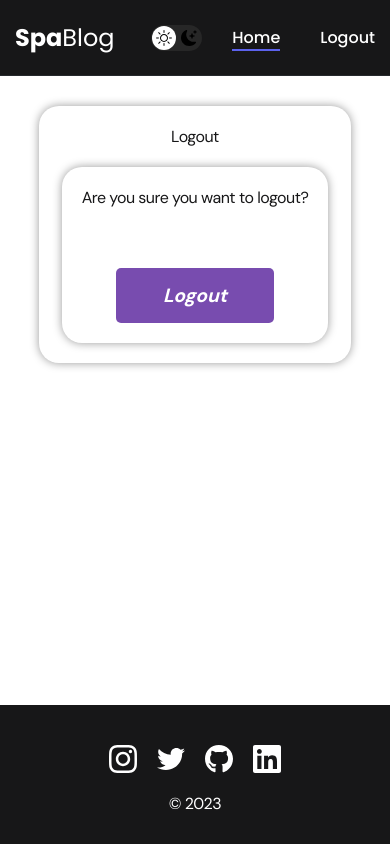
After one commit to Milamin-hub/SpaBlog, a Django app: page /logout/ in a window 390 px wide. The commit adds this page. Run offline with Django 4.2, Linux system fonts and the light colour scheme; the visitor is signed in with stand-in values (Sample User, id 1).

Commit message:
Add logout, login and sign up

```diff
--- a/SpaBlog/SpaBlog/urls.py
+++ b/SpaBlog/SpaBlog/urls.py
@@ -15,13 +15,19 @@ Including another URLconf
 """
 from django.contrib import admin
 from django.urls import path
-from blog.views import PostListView, PostDetailView, PostCreateView
-from blog.views import CommentCreateView
+from account.views import LoginView, LogoutView, RegisterView
+from blog.views import PostListView, PostDetailView
+from blog.views import CommentCreateView, PostCreateView
 
 urlpatterns = [
     path('admin/', admin.site.urls),
+
     path('', PostListView.as_view(), name='home'),
     path('<int:year>/<int:month>/<int:day>/<slug:slug>/', PostDetailView.as_view(), name='post_detail'),
     path('post/create/', PostCreateView.as_view(), name='post_create'),
     path('post/comment/create/', CommentCreateView.as_view(), name='comment_create'),
+
+    path('login/', LoginView.as_view(), name='login'),
+    path('logout/', LogoutView.as_view(), name='logout'),
+    path('register/', RegisterView.as_view(), name='register'),
 ]
--- /dev/null
+++ b/SpaBlog/account/static/css/account.css
@@ -0,0 +1,94 @@
+.acc {
+    height: max-content;
+    width: 100%;
+    max-width: 400px;
+    display: flex;
+    flex-direction: column;
+    align-items: center;
+    margin: 50px auto;
+    padding: 20px;
+    border-radius: 20px;
+    box-shadow: 0 0 10px rgba(0, 0, 0, 0.4);
+  }
+
+  .form-input {
+    width: 100%;
+    margin-top: 20px;
+    margin-bottom: 10px;
+    padding: 10px;
+    border: none;
+    border-radius: 20px;
+    box-shadow: 0 0 5px rgba(0, 0, 0, 0.4);
+  }
+
+  .form-error-cont {
+    color: red;
+    margin-top: 10px;
+  }
+
+  .form-button {
+    width: 50%;
+    margin-top: 20px;
+    padding: 15px;
+    border: 20px;
+    border-radius: 5px;
+    background-color: #784caf;
+    color: #fff;
+    font-weight: bold;
+    cursor: pointer;
+    transition: background-color 0.2s ease-in-out;
+  }
+
+  .logout-form-button {
+    background-color: #784caf;
+    display: flex;
+    flex-direction: column;
+    align-items: center;
+    text-align: center;
+    margin: 20px auto;
+    padding: 20px;
+    border-radius: 20px;
+    box-shadow: 0 0 10px rgba(0, 0, 0, 0.4);
+  }
+
+  .logout-form-input {
+    text-align: center;
+    margin-top: 20px;
+    padding: 50px;
+    border-radius: 20px;
+    box-shadow: 0 0 10px rgba(0, 0, 0, 0.4);
+  }
+
+  .logout-form-label {
+      margin-bottom: 30px;
+      text-align: center;
+  }
+
+  @media only screen and (max-width: 768px) {
+    .acc {
+      width: 80%;
+      margin: 30px auto;
+    }
+
+    .form-input {
+      margin-top: 10px;
+    }
+
+    .form-button {
+      width: 70%;
+      margin-top: 30px;
+      padding: 15px;
+      font-size: 1.2em;
+    }
+
+    .logout-form-button {
+      width: 80%;
+      margin-top: 30px;
+      padding: 20px;
+      font-size: 1.2em;
+    }
+
+    .logout-form-input {
+      padding: 20px;
+    }
+  }
--- /dev/null
+++ b/SpaBlog/account/templates/account/logout.html
@@ -0,0 +1,16 @@
+{% extends 'base.html' %}
+
+
+{% block content %}
+  <div class="acc">
+    <h1>Logout</h1>
+    <div class="logout-form-input">
+      <p class="logout-form-label">Are you sure you want to logout?</p>
+      <form method="post">
+        {% csrf_token %}
+        <button type="submit" class="form-button"><em>Logout</em></button>
+      </form>
+    </div>
+  </div>
+
+{% endblock %}
--- a/SpaBlog/account/views.py
+++ b/SpaBlog/account/views.py
@@ -1,6 +1,7 @@
 from django.views import View
 from django.shortcuts import render, redirect
 from django.contrib.auth.forms import AuthenticationForm
+from django.contrib.auth.forms import UserCreationForm
 from django.contrib.auth import login, logout
 
 
@@ -9,7 +10,7 @@ class LoginView(View):
         if request.user.is_authenticated:
             return redirect('home')
         form = AuthenticationForm()
-        return render(request, 'login.html', {'form': form})
+        return render(request, 'account/login.html', {'form': form})
 
     def post(self, request):
         form = AuthenticationForm(data=request.POST)
@@ -17,10 +18,29 @@ class LoginView(View):
             user = form.get_user()
             login(request, user)
             return redirect('home')
-        return render(request, 'login.html', {'form': form})
+        return render(request, 'account/login.html', {'form': form})
 
 
-def logout_view(request):
-    if request.method == 'POST':
+class LogoutView(View):
+    def get(self, request):
+        return render(request, 'account/logout.html')
+
+    def post(self, request):
         logout(request)
         return redirect('login')
+
+
+class RegisterView(View):
+    form_class = UserCreationForm
+    template_name = 'account/register.html'
+
+    def get(self, request):
+        form = self.form_class()
+        return render(request, self.template_name, {'form': form})
+
+    def post(self, request):
+        form = self.form_class(request.POST)
+        if form.is_valid():
+            form.save()
+            return redirect('login')
+        return render(request, self.template_name, {'form': form})
--- a/SpaBlog/blog/static/css/main.css
+++ b/SpaBlog/blog/static/css/main.css
@@ -22,13 +22,13 @@ font-family: 'Poppins', sans-serif;
     --dark-bg: var(--black);
     --dark-border: var(--black-border);
     --header-text: var(--white);
-    --accent: var(--purple);
+    --content: var(--purple);
 
     /* Light mode */
     --page-bg: var(--white);
     --text-color: var(--black);
 
-    --title-1: var(--accent);
+    --title-1: var(--content);
 
     --project-card-bg: var(--white);
     --project-card-text: var(--black);
@@ -158,7 +158,7 @@ html, body {
     display: block;
     height: 2px;
     width: 100%;
-    background-color: var(--accent);
+    background-color: var(--content);
 }
 
 /* Dark mode btn */
@@ -243,7 +243,7 @@ html, body {
 
 .header__title em {
     font-style: normal;
-    color: var(--accent);
+    color: var(--content);
 }
 
 .header__text {
@@ -264,7 +264,7 @@ html, body {
     padding: 12px 28px;
 
     border-radius: 5px;
-    background-color: var(--accent);
+    background-color: var(--content);
     color: var(--white);
     letter-spacing: 0.15px;
     font-size: 16px;
@@ -380,7 +380,7 @@ html, body {
 }
 
 .content-list a {
-    color: var(--accent);
+    color: var(--content);
 }
 
 .content-list__item {
--- a/SpaBlog/blog/static/js/main.js
+++ b/SpaBlog/blog/static/js/main.js
@@ -1,12 +1,10 @@
 const btnDarkMode = document.querySelector(".dark-mode-btn");
 
-// 1. Проверка темной темы на уровне системных настроек
 if (window.matchMedia && window.matchMedia("(prefers-color-scheme: dark)").matches ) {
     btnDarkMode.classList.add("dark-mode-btn--active");
 	document.body.classList.add("dark");
 }
 
-// 2. Проверка темной темы в localStorage
 if (localStorage.getItem('darkMode') === 'dark') {
     btnDarkMode.classList.add("dark-mode-btn--active");
     document.body.classList.add("dark");
@@ -15,7 +13,6 @@ if (localStorage.getItem('darkMode') === 'dark') {
     document.body.classList.remove("dark");
 }
 
-// Если меняются системные настройки, меняем тему
 window
     .matchMedia("(prefers-color-scheme: dark)")
     .addEventListener("change", (event) => {
@@ -32,7 +29,6 @@ window
 		}
     });
 
-// Включение ночного режима по кнопке
 btnDarkMode.onclick = function () {
     btnDarkMode.classList.toggle("dark-mode-btn--active");
     const isDark = document.body.classList.toggle("dark");
--- a/SpaBlog/blog/templates/base.html
+++ b/SpaBlog/blog/templates/base.html
@@ -6,7 +6,9 @@
     <meta http-equiv="X-UA-Compatible" content="IE=edge">
     <meta name="viewport" content="width=device-width, initial-scale=1.0">
     <title>{% block title %}SpaBlog{% endblock %}</title>
+    <link rel="stylesheet" href="{% static 'css/account.css' %}">
     <link rel="stylesheet" href="{% static 'css/main.css' %}">
+    <link rel="stylesheet" href="{% static 'css/reset.css' %}">
 </head>
 
     <nav class="nav">
@@ -22,10 +24,10 @@
                 <ul class="nav-list">
                     {% if request.user.is_authenticated %}
                         <li class="nav-list__item"><a href="{% url 'home' %}" class="nav-list__link nav-list__link--active">Home</a></li>
-                        <li class="nav-list__item"><a href="./skills.html" class="nav-list__link">Logout</a></li>
+                        <li method="post" class="nav-list__item"><a href="{% url 'logout' %}" class="nav-list__link">Logout</a></li>
                     {% else %}
-                        <li class="nav-list__item"><a href="blog.html" class="nav-list__link">Login</a></li>
-                        <li class="nav-list__item"><a href="./contacts.html" class="nav-list__link">Sign</a></li>
+                        <li class="nav-list__item"><a href="{% url 'login' %}" class="nav-list__link">Login</a></li>
+                        <li class="nav-list__item"><a href="{% url 'register' %}" class="nav-list__link">Sign up</a></li>
                     {% endif %}
                 </ul>
             </div>
```
Also changed, not shown: SpaBlog/account/templates/account/login.html (added, +18 -0 lines), SpaBlog/account/templates/account/register.html (added, +22 -0 lines), SpaBlog/blog/templates/pagination.html (added, +15 -0 lines).
